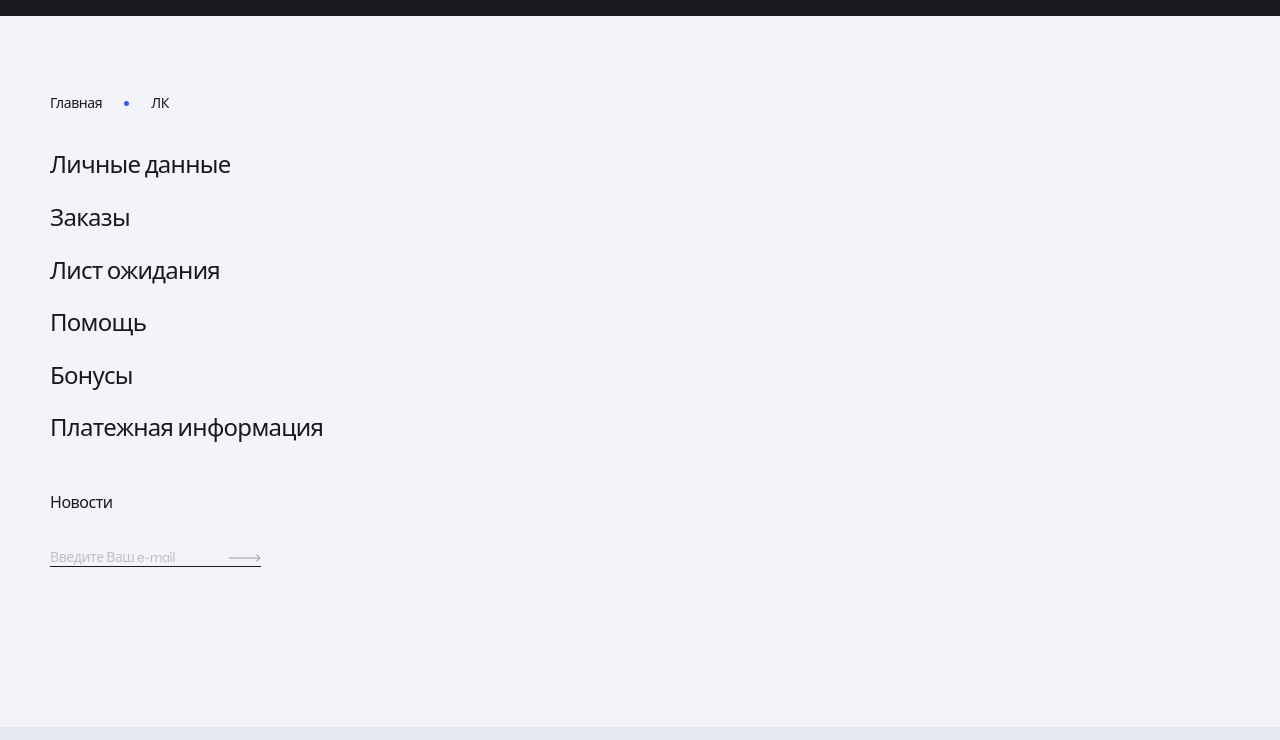
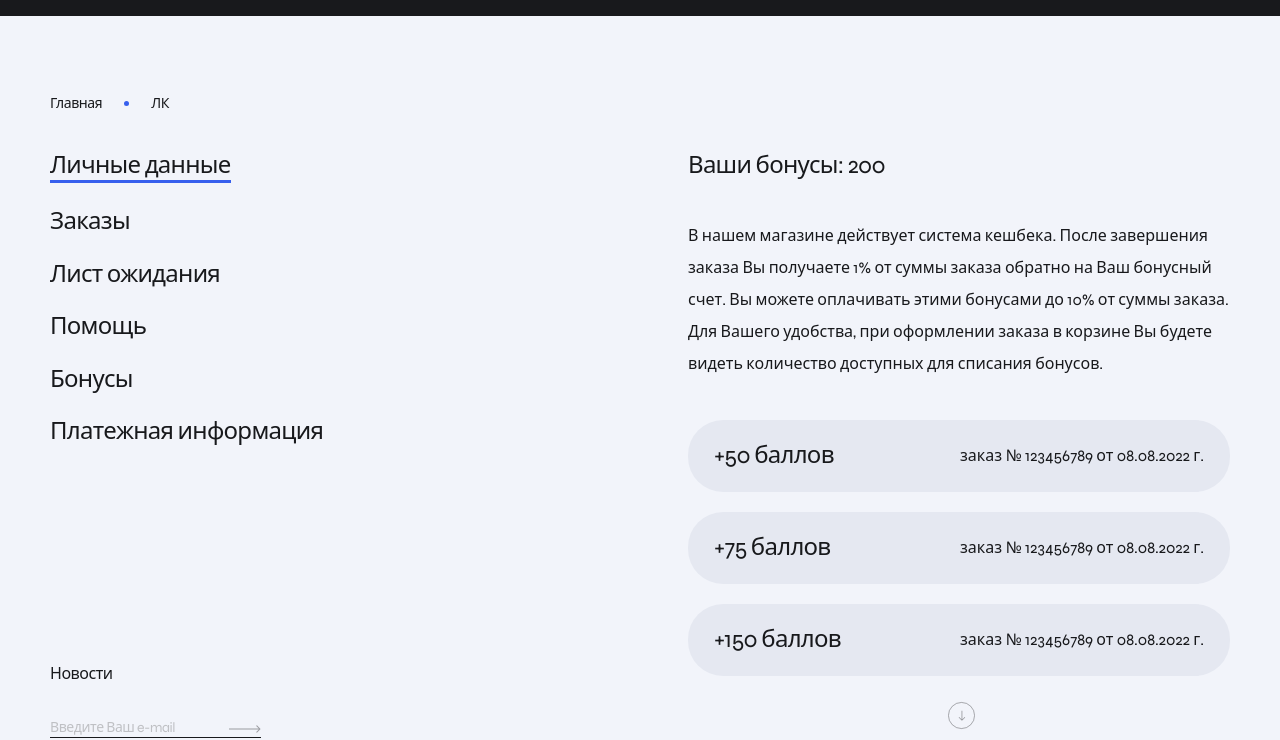
Before and after one commit to Gabbasov98/trendlee, a plain HTML site: page lk.html in a window 1280 px wide. Shown: the part 76-816 px from the top of the page. Drawn offline with nearby package versions, Linux system fonts and the light colour scheme.

Commit message:
fixed bugs

```diff
--- a/css/lk.css
+++ b/css/lk.css
@@ -1,6 +1,11 @@
+.lk{
+  overflow: hidden;
+}
+
 .lk__container {
   justify-content: space-between;
   padding-bottom: 160px;
+  overflow: unset;
 }
 
 .lk__item-btn {
@@ -414,19 +419,61 @@
   display: flex;
   align-items: center;
   color: #18191C;
+  position: relative;
+  z-index: 3;
+  background: #F2F4FA;
 }
 
 .lk-bonus__list {
   margin-bottom: 40px;
+
+}
+
+.lk-bonus__list .swiper-container{
+  height: 100%;
+  max-height: 256px;
+}
+
+.block5 .swiper-button-disabled{
+  opacity: 0;
 }
 
 .lk-bonus__item {
   padding: 27px 26px;
-  background: #E5E8F1;
-  border-radius: 35px;
+  height: 72px;
   width: 100%;
   display: flex;
   justify-content: space-between;
+  position: relative;
+}
+
+.lk-bonus__item::before{
+  content: '';
+  z-index: -1;
+  position: absolute;
+  background: #E5E8F1;
+  border-radius: 35px;
+  left: 0;
+  bottom: 0;
+  width: 100%;
+  height: 100%;
+  transition: all .3s;
+}
+
+.lk-bonus__item:hover:before{
+  transform: scale(1.1);
+}
+
+.swiper-slide{
+  opacity: 0;
+  pointer-events: none;
+}
+
+.swiper-slide-active,
+.swiper-slide-next,
+.swiper-slide-next + .swiper-slide{
+  opacity: 1;
+  pointer-events: unset;
 }
 
 .lk-bonus__item:not(:last-child) {
@@ -454,6 +501,15 @@
 
 .bonus__btn-svg {
   margin-left: 48%;
+  position: relative;
+  z-index: 3;
+  right: unset;
+  top: unset;
+}
+
+.bonus__btn-svg:after{
+  display: none;
+
 }
 
 .pay__title {
@@ -575,7 +631,7 @@
 }
 
 .block5 {
-  display: none;
+  /*display: none;*/
 }
 
 .block6 {
--- a/css/media.css
+++ b/css/media.css
@@ -1614,11 +1614,16 @@
     margin-bottom: 10px;
   }
 
+  .lk-bonus__list .swiper-container{
+    height: 128px;
+  }
+
   .lk-bonus__list {
     margin-bottom: 20px;
   }
 
   .lk-bonus__item {
+    height: 36px;
     padding: 13px;
     border-radius: 18px;
   }
--- a/js/slider.js
+++ b/js/slider.js
@@ -100,6 +100,26 @@ function ordersSlider() {
     })
 }
 
+function bonusSlider() {
+    var swiper = new Swiper('.lk-bonus__list .swiper-container', {
+        slidesPerView: 3,
+        spaceBetween: 20,
+        // loop: true,
+        direction: 'vertical',
+        navigation: {
+            nextEl: '.block5 .swiper-button-next',
+        },
+        breakpoints: {
+            320: {
+                spaceBetween: 10
+            },
+            1200: {
+                spaceBetween: 20
+            },
+        }
+    })
+}
+
 
 bestSlider()
 saleSlider()
@@ -107,6 +127,7 @@ hitsSlider()
 interesSlider()
 cardsSlider()
 ordersSlider()
+bonusSlider()
 
 function addZero(num){
     return (num > 9) ? num : '0' + num;
--- a/lk.html
+++ b/lk.html
@@ -153,7 +153,7 @@
         <div class="lk__left">
           <ul class="lk__list list-reset">
             <li class="lk__item">
-              <button id="btn1" class="lk__item-btn btn-reset">Личные данные</button>
+              <button style="border-bottom: 3px solid rgb(55, 95, 237);" id="btn1" class="lk__item-btn btn-reset">Личные данные</button>
             </li>
             <li class="lk__item">
               <button id="btn2" class="lk__item-btn btn-reset">Заказы</button>
@@ -548,21 +548,33 @@
             на Ваш бонусный счет. Вы можете оплачивать этими бонусами до 10% от суммы заказа. Для Вашего удобства, при
             оформлении заказа в корзине Вы будете видеть количество доступных для списания бонусов.
           </p>
-          <ul class="lk-bonus__list list-reset">
-            <li class="lk-bonus__item flex">
+          <div class="lk-bonus__list list-reset">
+            <div class="swiper-container">
+              <div class="swiper-wrapper">
+                <li class="swiper-slide lk-bonus__item flex">
                   <span class="bonus__item-bon">+50 баллов</span>
                   <span class="bonus__item-ord">заказ № 123456789 от 08.08.2022 г.</span>
                 </li>
-            <li class="lk-bonus__item flex">
+                <li class="swiper-slide lk-bonus__item flex">
                   <span class="bonus__item-bon">+75 баллов </span>
                   <span class="bonus__item-ord">заказ № 123456789 от 08.08.2022 г.</span>
                 </li>
-            <li class="lk-bonus__item flex">
+                <li class="swiper-slide lk-bonus__item flex">
                   <span class="bonus__item-bon">+150 баллов </span>
                   <span class="bonus__item-ord">заказ № 123456789 от 08.08.2022 г.</span>
                 </li>
-          </ul>
-          <a href="#interes" id="like__svg" class="like__btn-svg bonus__btn-svg btn-reset">
+                <li class="swiper-slide lk-bonus__item flex">
+                  <span class="bonus__item-bon">+150 баллов </span>
+                  <span class="bonus__item-ord">заказ № 123456789 от 08.08.2022 г.</span>
+                </li>
+                <li class="swiper-slide lk-bonus__item flex">
+                  <span class="bonus__item-bon">+150 баллов </span>
+                  <span class="bonus__item-ord">заказ № 123456789 от 08.08.2022 г.</span>
+                </li>
+              </div>
+            </div>
+          </div>
+          <button id="like__svg" class="like__btn-svg swiper-button-next bonus__btn-svg btn-reset">
             <svg class="like__svg" width="31" height="31" viewBox="0 0 31 31" fill="none"
               xmlns="http://www.w3.org/2000/svg">
               <circle class="circleop" cx="15.5" cy="15.5" r="15" stroke="#18191C" />
@@ -570,7 +582,7 @@
                 d="M15.6464 21.3536C15.8417 21.5488 16.1583 21.5488 16.3536 21.3536L19.5355 18.1716C19.7308 17.9763 19.7308 17.6597 19.5355 17.4645C19.3403 17.2692 19.0237 17.2692 18.8284 17.4645L16 20.2929L13.1716 17.4645C12.9763 17.2692 12.6597 17.2692 12.4645 17.4645C12.2692 17.6597 12.2692 17.9763 12.4645 18.1716L15.6464 21.3536ZM15.5 10V21H16.5V10H15.5Z"
                 fill="#18191C" />
             </svg>
-          </a>
+          </button>
         </div>
         <!------------------------------------------------ six ---------------------------------------->
         <div id="block6" class="block6 lk__right">
@@ -920,21 +932,33 @@
             на Ваш бонусный счет. Вы можете оплачивать этими бонусами до 10% от суммы заказа. Для Вашего удобства, при
             оформлении заказа в корзине Вы будете видеть количество доступных для списания бонусов.
           </p>
-          <ul class="lk-bonus__list list-reset">
-            <li class="lk-bonus__item flex">
+          <div class="lk-bonus__list list-reset">
+            <div class="swiper-container">
+              <div class="swiper-wrapper">
+                <li class="swiper-slide lk-bonus__item flex">
                   <span class="bonus__item-bon">+50 баллов</span>
                   <span class="bonus__item-ord">заказ № 123456789 от 08.08.2022 г.</span>
                 </li>
-            <li class="lk-bonus__item flex">
+                <li class="swiper-slide lk-bonus__item flex">
                   <span class="bonus__item-bon">+75 баллов </span>
                   <span class="bonus__item-ord">заказ № 123456789 от 08.08.2022 г.</span>
                 </li>
-            <li class="lk-bonus__item flex">
+                <li class="swiper-slide lk-bonus__item flex">
                   <span class="bonus__item-bon">+150 баллов </span>
                   <span class="bonus__item-ord">заказ № 123456789 от 08.08.2022 г.</span>
                 </li>
-          </ul>
-          <button id="like__svg" class="like__btn-svg bonus__btn-svg btn-reset">
+                <li class="swiper-slide lk-bonus__item flex">
+                  <span class="bonus__item-bon">+150 баллов </span>
+                  <span class="bonus__item-ord">заказ № 123456789 от 08.08.2022 г.</span>
+                </li>
+                <li class="swiper-slide lk-bonus__item flex">
+                  <span class="bonus__item-bon">+150 баллов </span>
+                  <span class="bonus__item-ord">заказ № 123456789 от 08.08.2022 г.</span>
+                </li>
+              </div>
+            </div>
+          </div>
+          <button id="like__svg" class="like__btn-svg swiper-button-next bonus__btn-svg btn-reset">
             <svg class="like__svg" width="31" height="31" viewBox="0 0 31 31" fill="none"
                  xmlns="http://www.w3.org/2000/svg">
               <circle class="circleop" cx="15.5" cy="15.5" r="15" stroke="#18191C" />
```
Lines whose indentation alone changed are shown as unchanged.
